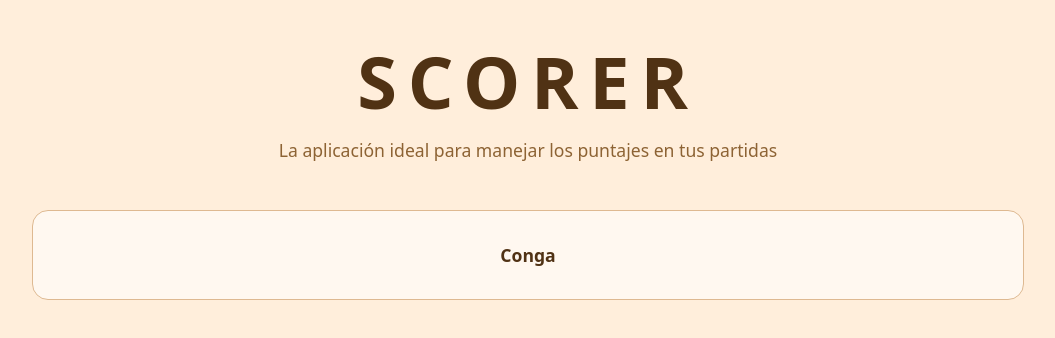
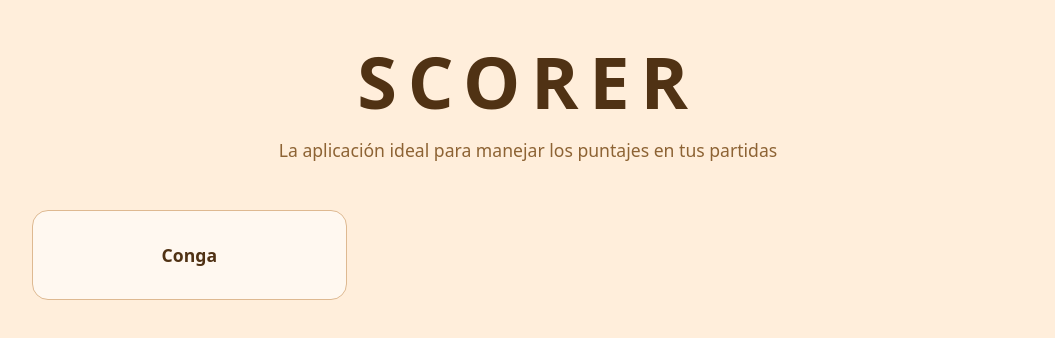
Before and after one commit to tadeoolivera/scorer, a React (Vite) app: page / in a window 1280 px wide. Shown: the top 338 px of the page, without its empty margins (112-1167 px from the left). Built offline with nearby package versions, Linux system fonts and the light colour scheme.

Commit message:
feat: reorganize CSS structure and enhance Home component with dynamic game links

```diff
--- a/src/App.css
+++ b/src/App.css
@@ -1,4 +1,79 @@
 /* THIS CSS FILE IS NOT CORRECTLY ORDERER YET (messy code) */
+
+/* ======================= PAGES ====================== */
+
+/* HOME */
+.home {
+  width: 100vw;
+  height: 100vh;
+  display: flex;
+  justify-content: center;
+}
+
+.home-content {
+  padding: 32px 16px;
+  gap: 48px;
+  height: 100%;
+  width: 80%;
+  display: flex;
+  flex-direction: column;
+  align-items: center;
+}
+
+.home-headline {
+  display: flex;
+  flex-direction: column;
+  align-items: center;
+  gap: 8px;
+  text-align: center;
+}
+
+.home-title {
+  font-size: 4.5rem;
+  font-weight: 700;
+  color: var(--text-primary);
+  letter-spacing: 0.15em;
+}
+
+.home-description {
+  font-size: 1.1rem;
+  color: var(--text-secondary);
+}
+
+.home-container {
+  width: 100%;
+}
+
+.home-container-grid {
+  display: grid;
+  grid-template-columns: repeat(3, 1fr);
+  gap: 24px;
+}
+
+.home-container-grid-item {
+  background: var(--card);
+  border: 1px solid var(--border);
+  border-radius: 16px;
+  padding: 32px 16px;
+  display: flex;
+  flex-direction: column;
+  justify-content: center;
+  align-items: center;
+  gap: 12px;
+  color: var(--text-primary);
+  transition: transform 150ms ease-in-out, background 150ms ease-in-out;
+}
+
+.home-container-grid-item:hover {
+  transform: scale(1.03);
+  background: var(--accent-light);
+}
+
+.home-container-grid-item h3 {
+  font-size: 1.1rem;
+  font-weight: 600;
+  color: var(--text-primary);
+}
 
 /* CONGA */
 .conga {
@@ -209,79 +284,7 @@
   flex: none;
 }
 
-/* HOME */
-.home {
-  width: 100vw;
-  height: 100vh;
-  display: flex;
-  justify-content: center;
-  background: var(--bg);
-}
-
-.home-content {
-  padding: 32px 16px;
-  gap: 48px;
-  height: 100%;
-  width: 80%;
-  display: flex;
-  flex-direction: column;
-  align-items: center;
-}
-
-.home-headline {
-  display: flex;
-  flex-direction: column;
-  align-items: center;
-  gap: 8px;
-  text-align: center;
-}
-
-.home-title {
-  font-size: 4.5rem;
-  font-weight: 700;
-  color: var(--text-primary);
-  letter-spacing: 0.15em;
-}
-
-.home-description {
-  font-size: 1.1rem;
-  color: var(--text-secondary);
-}
-
-.home-container {
-  width: 100%;
-}
-
-.home-container-grid {
-  display: grid;
-  grid-template-columns: repeat(auto-fit, minmax(180px, 1fr));
-  gap: 24px;
-}
-
-.home-container-grid-item {
-  background: var(--card);
-  border: 1px solid var(--border);
-  border-radius: 16px;
-  padding: 32px 16px;
-  display: flex;
-  flex-direction: column;
-  justify-content: center;
-  align-items: center;
-  gap: 12px;
-  color: var(--text-primary);
-  transition: transform 150ms ease-in-out, background 150ms ease-in-out;
-}
-
-.home-container-grid-item:hover {
-  transform: scale(1.03);
-  background: var(--accent-light);
-}
-
-.home-container-grid-item h3 {
-  font-size: 1.1rem;
-  font-weight: 600;
-  color: var(--text-primary);
-}
+/* ======================= COMPONENTS ====================== */
 
 /* SCORES */
 .scores-card {
@@ -293,26 +296,9 @@
   min-width: 300px;
   width: 100%;
   overflow: hidden;
-  min-height: 80vh;
-  max-height: 80vh;
+  min-height: 70vh;
+  max-height: 70vh;
   overflow-y: auto;
-}
-
-::-webkit-scrollbar {
-  width: 6px;
-}
-
-::-webkit-scrollbar-track {
-  background: var(--card);
-  border-left: 1px solid var(--border);
-}
-
-::-webkit-scrollbar-thumb {
-  background: var(--border);
-}
-
-::-webkit-scrollbar-thumb:hover {
-  background: var(--text-muted);
 }
 
 .scores-table {
@@ -390,7 +376,8 @@
   background: var(--accent-light-hover);
 }
 
-/* RESPONSIVE */
+/* ======================= RESPONSIVE ====================== */
+
 @media (max-width: 600px) {
 
 .conga-content {
--- a/src/components/Scores.jsx
+++ b/src/components/Scores.jsx
@@ -1,6 +1,7 @@
 import { useRef, useState, useEffect } from "react"
 
 import { FaUserMinus } from "react-icons/fa";
+
 
 const Scores = ({ players, onRemove }) => {
   const cardRef = useRef(null)
--- a/src/index.css
+++ b/src/index.css
@@ -7,23 +7,41 @@
 
 body {
   font-family: system-ui, -apple-system, BlinkMacSystemFont, 'Segoe UI', Roboto, Oxygen, Ubuntu, Cantarell, 'Open Sans', 'Helvetica Neue', sans-serif;
+  background: var(--bg);
 }
 
 :root {
-  --bg:          rgb(255, 238, 219);   /* fondo principal */
-  --bg-muted:    rgb(245, 222, 194);   /* fondo secundario / bordes suaves */
-  --card:        rgb(255, 248, 240);   /* fondo de cards */
-  --border:      rgb(222, 185, 145);   /* bordes */
+  --bg:          rgb(255, 238, 219);        /* main background */
+  --bg-muted:    rgb(245, 222, 194);        /* secondary background / soft borders */
+  --card:        rgb(255, 248, 240);        /* card background */
+  --border:      rgb(222, 185, 145);        /* borders */
 
-  --text-primary:   rgb(80, 50, 20);   /* texto principal */
-  --text-secondary: rgb(141, 99, 52);  /* texto secundario / labels */
-  --text-muted:     rgb(185, 150, 110);/* texto apagado */
+  --text-primary:   rgb(80, 50, 20);        /* primary text */
+  --text-secondary: rgb(141, 99, 52);       /* secondary text / labels */
+  --text-muted:     rgb(185, 150, 110);     /* muted text */
 
-  --accent:         rgb(141, 99, 52);  /* botón primario */
-  --accent-hover:   rgb(115, 78, 35);  /* botón primario hover */
-  --accent-light:   rgb(235, 210, 180);/* botón secundario */
-  --accent-light-hover: rgb(222, 193, 155);
+  --accent:         rgb(141, 99, 52);       /* primary button */
+  --accent-hover:   rgb(115, 78, 35);       /* primary button hover */
+  --accent-light:   rgb(235, 210, 180);     /* secondary button */
+  --accent-light-hover: rgb(222, 193, 155); /* secondary button hover */
 
-  --danger:      rgb(180, 80, 60);     /* eliminado / tachado */
-  --badge-first: rgb(195, 130, 40);    /* medalla #1 */
+  --danger:      rgb(180, 80, 60);          /* eliminated / crossed out */
+  --badge-first: rgb(195, 130, 40);         /* #1 medal */
 }
+
+::-webkit-scrollbar {
+  width: 6px;
+}
+
+::-webkit-scrollbar-track {
+  background: var(--card);
+  border-left: 1px solid var(--border);
+}
+
+::-webkit-scrollbar-thumb {
+  background: var(--border);
+}
+
+::-webkit-scrollbar-thumb:hover {
+  background: var(--text-muted);
+}
--- a/src/pages/Home.jsx
+++ b/src/pages/Home.jsx
@@ -1,6 +1,10 @@
 import { Link } from 'react-router-dom'
 
+import { FaPlay } from "react-icons/fa"
+
 const Home = () => {
+  const games = [ "Conga" ]
+
   return (
     <section className="home">
       <div className="home-content">
@@ -10,9 +14,13 @@ const Home = () => {
         </div>
         <div className="home-container">
           <div className="home-container-grid">
-            <Link to='/conga' className="home-container-grid-item">
-              <h3>Conga</h3>
-            </Link>
+            {games.map(g => {
+              return (
+                <Link key={g} to={g.toLowerCase()} className="home-container-grid-item">
+                  <h3>{g}</h3>
+                </Link>
+              )
+            })}
           </div>
         </div>
       </div>
```
